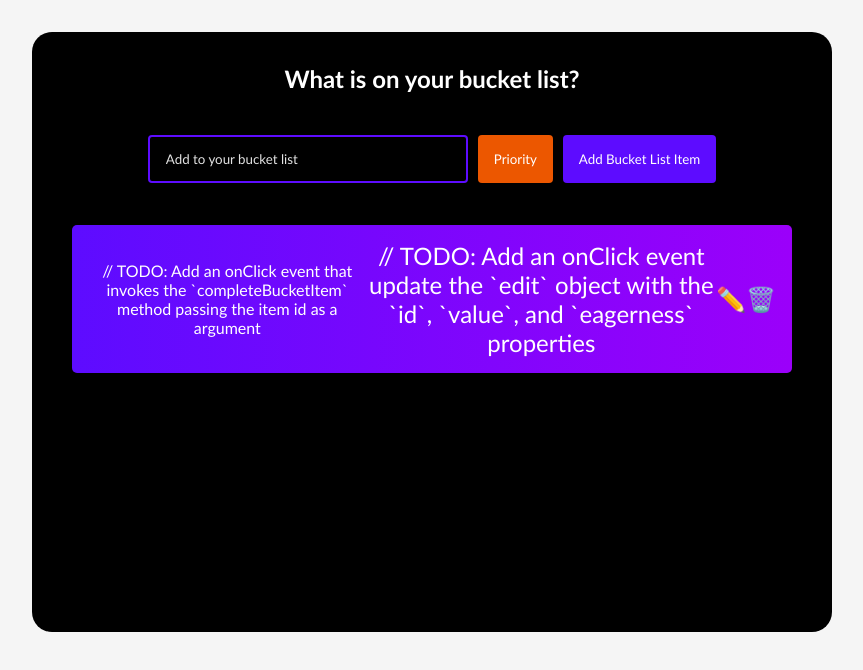
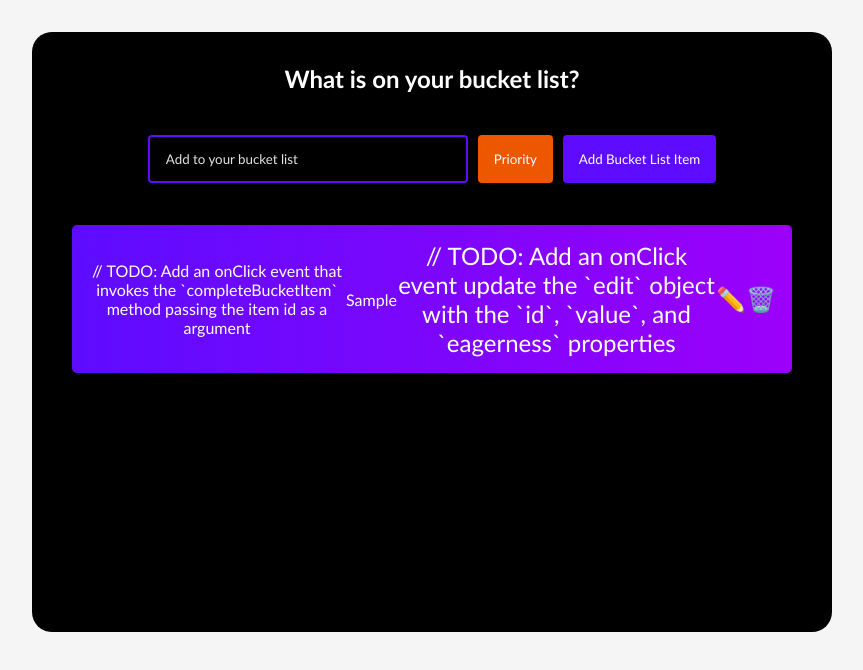
Before and after one commit to afarr002/kick-list, a React (Create React App) app: page / in a window 1280 px wide. Both pictures are taken after typing "Sample" into the empty fields and a click on the button "Add Bucket List Item". Shown: the top 670 px of the page, without its empty margins (208-1071 px from the left). Built offline with nearby package versions, Linux system fonts and the light colour scheme; the HTML template or start-up script is replaced by a standard one.

Commit message:
created logic for onClick - callback function that takes passed prop and calls completeBucketItem with the argument id - passed item.text as content of the created div

```diff
--- a/src/components/Bucket.js
+++ b/src/components/Bucket.js
@@ -24,11 +24,7 @@ function Bucket(props) {
     return <BucketForm edit={edit} onSubmit={submitUpdate} />;
   }
 
-  return props.bucket.map(({ isComplete, eagerness }, index) => (
-    // TODO: Add a className of `bucket row complete ${item.eagerness}` for completed items, and `bucket-row ${item.eagerness}` for non-completed items
-
-    // TODO: Add a key attribute set to the value of the index position
-    // Hint: use a ternary operator
+  return props.bucket.map(({ isComplete, eagerness, id, text }, index) => (
     <div
       className={
         isComplete
@@ -39,8 +35,8 @@ function Bucket(props) {
     >
       // TODO: Add an onClick event that invokes the `completeBucketItem` method
       passing the item id as a argument
-      <div key={""} onClick={""}>
-        {/* TODO: Add the item text here */}
+      <div key={id} onClick={() => props.completeBucketItem(id)}>
+        {text}
       </div>
       <div className="icons">
         // TODO: Add an onClick event update the `edit` object with the `id`,
```
